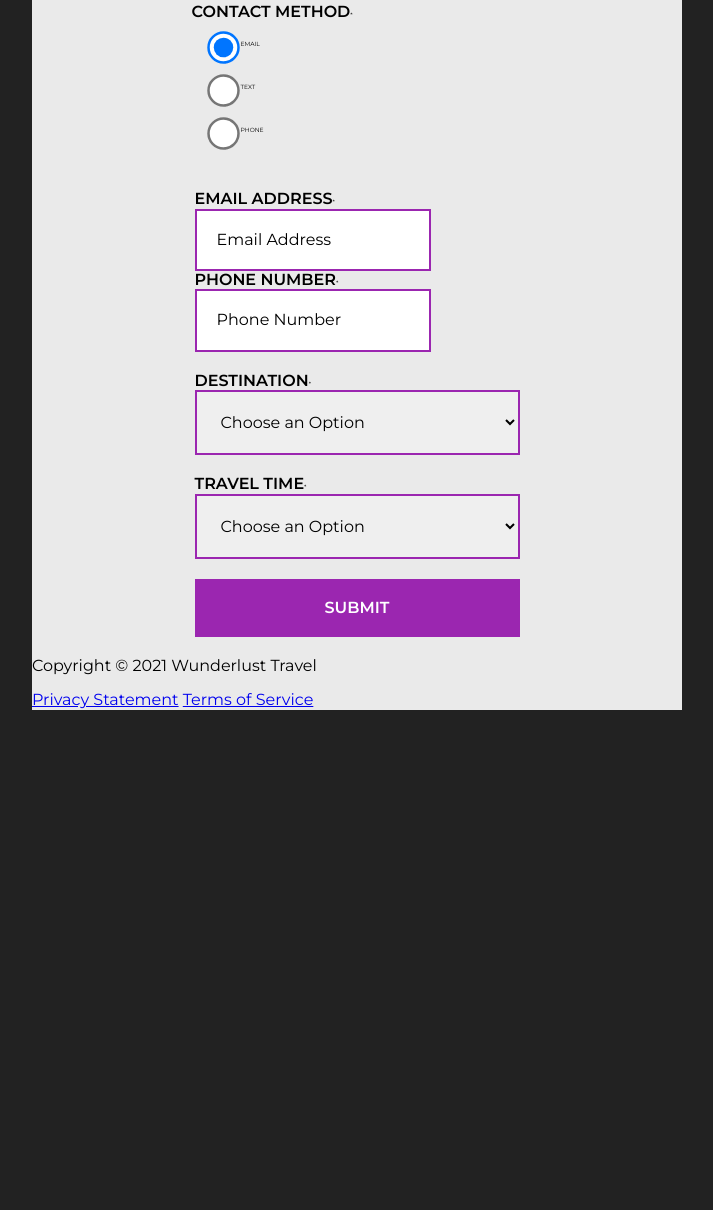
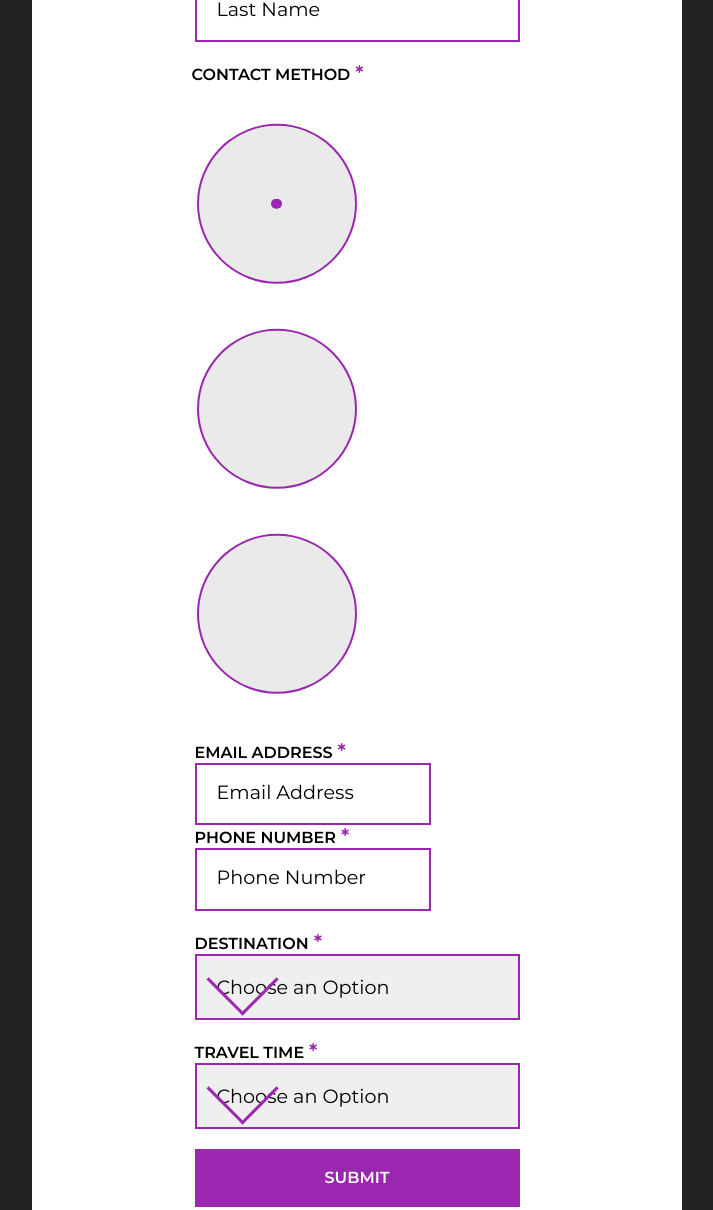
Before and after one commit to thiggin7/wunderlust, a plain HTML site: page wunderlust-majora.html in a window 1280 px wide. Shown: the part 6720-7930 px from the top of the page, without its empty margins (283-996 px from the left). Before the commit the page ends 7430 px from the top, so only its background shows below. Drawn offline with Linux system fonts and the light colour scheme; a web font is replaced by a local one.

Commit message:
changed code
Original code got deleted, so went for my backed up saved file to update it.

```diff
--- a/styles.css
+++ b/styles.css
@@ -593,12 +593,17 @@ h4, p, q, small, nav, button, form {
 
   /*Contact Us*/
 
+#contact {
+background-color: var(--white);
+padding-bottom: 30px;
+}
+
 #contact h3 {
 font-size: 3em;
 margin-left: 50px;
 }
 
-    #contact span {
+#contact .form-required {
 font-family: var(--mont);
       font-weight: 300;
       font-size: 0.35em;
@@ -618,20 +623,23 @@ h4, p, q, small, nav, button, form {
   display: grid;
 }
 
-    form ::placeholder {
+form ::placeholder , select {
   color: var(--black);
+  font-size: 1.2em;
 }
 
 form label {
   font-family: var(--mont);
   font-weight: 600;
   text-transform: uppercase;
+  padding-bottom: 5px;
+  padding-top: 20px;
 }
 
-    span .required {
+.required {
   color: var(--purple);
-      font-size: 70px;
-      font-weight: bold;
+  font-size: 20px;
+  margin-left: 5px;
 }
 
 input, select, fieldset {
@@ -642,6 +650,27 @@ h4, p, q, small, nav, button, form {
 select {
   width: 100%;
 }
+
+select {
+/*Remove default dropdown arrow*/
+appearance: none;
+/*Additional resets for further consistency*/
+cursor: inherit;
+line-height: inherit;
+}
+
+.focus {
+box-sizing: border-box;
+height: 4vw;
+width: 4vw;
+border-style: solid;
+border-color: var(--purple);
+border-width: 0px 3px 3px 0px;
+transform: rotate(45deg);
+position: absolute;
+left: 500px;
+}
+
 fieldset{
   border: none;
 }
@@ -659,9 +688,6 @@ h4, p, q, small, nav, button, form {
   margin-left: -25px;
 }
 
-    #email input {
-      width: 100%;
-    }
 
 input[type=submit] {
   background-color: var(--purple);
@@ -673,12 +699,82 @@ h4, p, q, small, nav, button, form {
   text-transform: uppercase;
 }
 
+/*TEST BUTTON CODE*/
 input[type="radio"] {
-      transform: scale(2.5);
-      margin-bottom: 30px;
+  appearance: none;
+  background-color: var(--lightgray); /*Background color for inside of button*/
+  color: var(--purple);
+  width: 10em; /*WIDTH FOR CIRCLE BORDER*/
+  height: 10em; /*HEIGHT FOR CIRCLE BORDER*/
+  border: 0.15em solid currentColor;
+  border-radius: 50%;
+  transform: translateY(-0.075em);
+  display: grid;
+  place-content: center;
+  margin-left: -20px; /*CHANGE SPACING BETWEEN BUTTONS, TEXT NOT AFFECT THOGH*/
+  margin-bottom: 20px;
+}
+
+
+input[type="radio"]::before {
+  content: "";
+  width: 0.65em;
+  height: 0.65em;
+  border-radius: 50%;
+  transform: scale(0);
+  transition: 120ms transform ease-in-out;
+  box-shadow: inset 1em 1em var(--purple);
+  /* Windows High Contrast Mode */
+  background-color: var(--lightgray)
+}
+
+/*CHANGE SIZE OF INSIDE COLOR*/
+input[type="radio"]:checked::before {
+  transform: scale(1);
 }
 
 input[type="radio"]:focus {
-      outline: max(2px, 0.15em) var(--purple);
+  outline: max(2px, 0.15em) solid var(--purple);;
   outline-offset: max(2px, 0.15em);
 }
+
+/*Radio button text*/
+.radio-label {
+margin-left: 20px;
+margin-top: 22px;
+}
+
+
+
+/*input[type="radio"] {
+  transform: scale(3);
+  margin-bottom: 30px;
+  margin-left: -10px;
+  cursor: pointer;
+
+}
+
+input[type="radio"] {
+  accent-color: var(--purple);
+}*/
+
+/*Footer*/
+footer {
+  background-color: var(--lightgray);
+  color: var(--black);
+  text-align: center;
+}
+
+footer p {
+  padding-bottom: 10px;
+}
+footer a {
+  text-decoration: none;
+  color: var(--black);
+  display: block;
+  padding-bottom: 15px;
+}
+
+footer a:hover {
+  color: var(--purple);
+}
```
Lines whose indentation alone changed are shown as unchanged.
